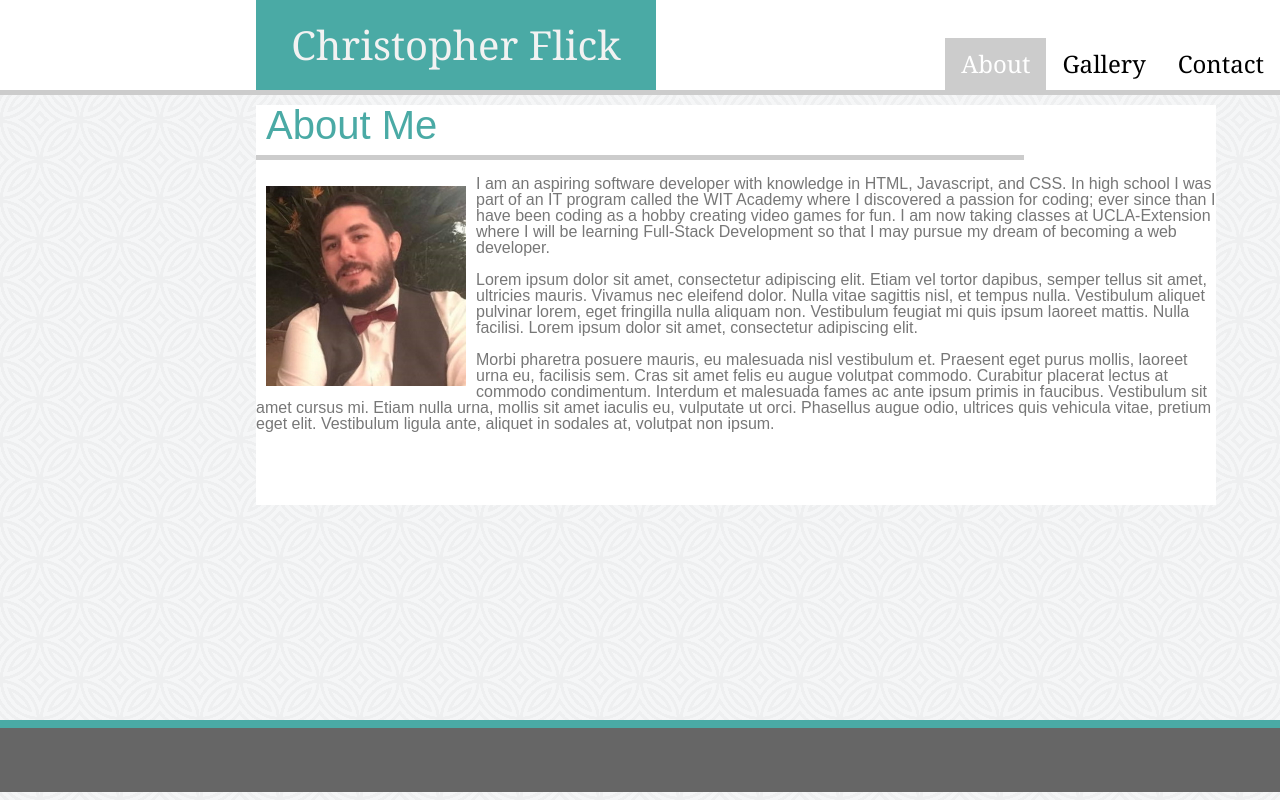
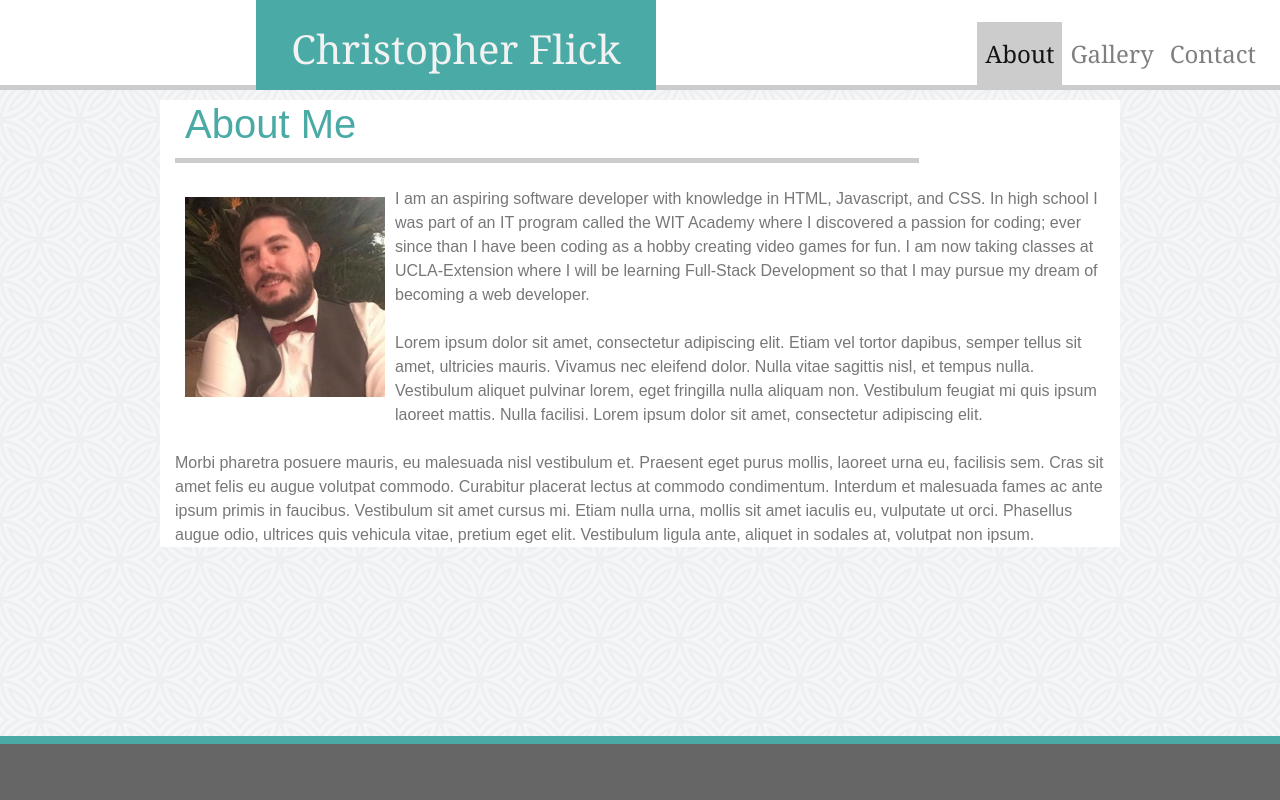
Before and after one commit to ChrisFlick/responsive-portfolio, a plain HTML site: page src/index.html in a window 1280 px wide. Drawn offline with nearby package versions, Linux system fonts and the light colour scheme.

Commit message:
changed navbar

```diff
--- a/assets/css/style.css
+++ b/assets/css/style.css
@@ -36,7 +36,7 @@ header {
 
     overflow: hidden;
     float: right;
-    top: 38px;
+    top: 14px;
 }
 
 
@@ -57,7 +57,7 @@ header {
   }
 
 /* Add a color to the active/current link */
-.navbar a.active {
+a.active {
     background-color: #cccccc;
     color: white;
   }
@@ -78,7 +78,6 @@ h2 {
     color: #777777;
 
     position: relative;
-    left: 20vw;
     display: block;
 
     background-color: #ffffff;
@@ -174,5 +173,5 @@ footer {
     width: 100vw;
     height: 5vw;
     position: fixed;
-    top: 90%
+    bottom: 0
 }
--- a/src/index.html
+++ b/src/index.html
@@ -1,8 +1,19 @@
 <!DOCTYPE html>
 <head>
-    <!-- Load Stylesheet -->
+    <meta charset="UTF-8">
+    <meta name="viewport" content="width=device-width, initial-scale=1.0">
+    <meta http-equiv="X-UA-Compatible" content="ie=edge">
+
+    <title>Bootstrap Basic Portfolio</title>
+
+    <!-- Load Stylesheets -->
     <link rel="stylesheet" type="text/css" href="../assets/css/reset.css" />
+    <link rel="stylesheet" href="https://maxcdn.bootstrapcdn.com/bootstrap/4.0.0/css/bootstrap.min.css">
     <link rel="stylesheet" type="text/css" href="../assets/css/style.css" />
+
+
+
+
 </head>
 
 <body>
@@ -12,11 +23,19 @@
         </h1></div>
 
         <!-- Navbar -->
-        <div class="navbar" id="navbar">
-            <a href='index.html' class="active">About</a>
-            <a href='portfolio.html'>Gallery</a>
-            <a href='contact.html'>Contact</a>
-        </div>
+        <nav class="navbar navbar-expand-lg navbar-light">
+                <ul class="navbar-nav ml-auto mt-2 mt-lg-0">
+                    <li class="nav-item">
+                        <a class="nav-link active" href='index.html'>About</a>
+                    </li>
+                    <li class="nav-item">
+                        <a class="nav-link" href='portfolio.html'>Gallery</a>
+                    </li>
+                    <li class="nav-item">
+                        <a class="nav-link" href='contact.html'>Contact</a>
+                    </li>
+                </ul>
+            </nav>
     </header>
 
     <div class="container">
```
Also changed, not shown: src/contact.html (+15 -6 lines), src/portfolio.html (+15 -6 lines).
